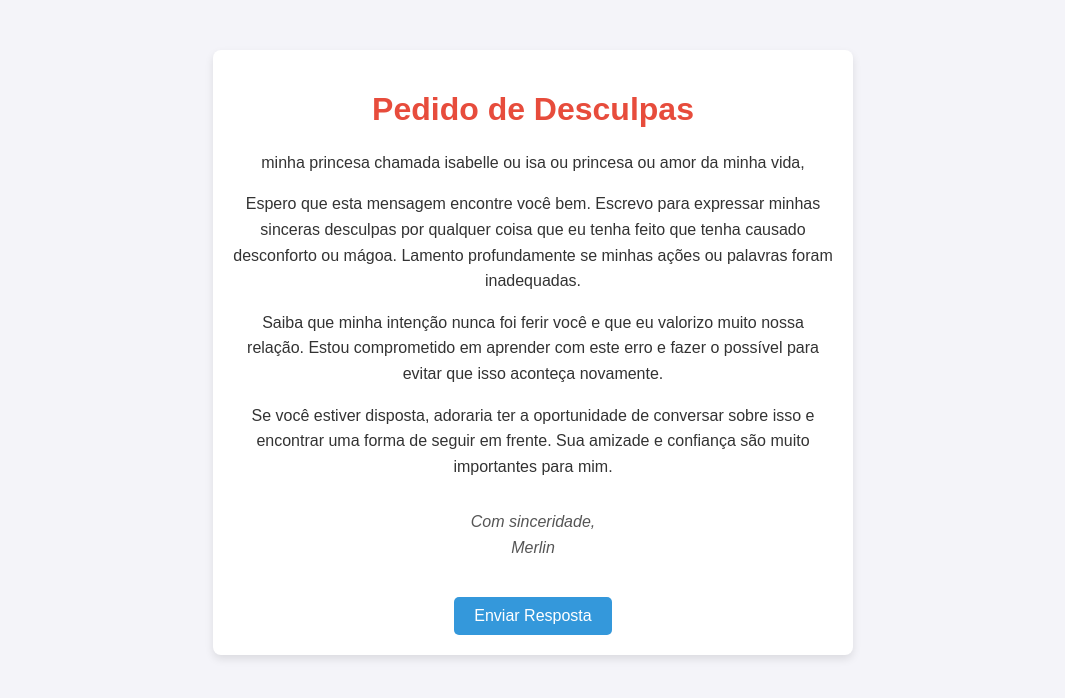
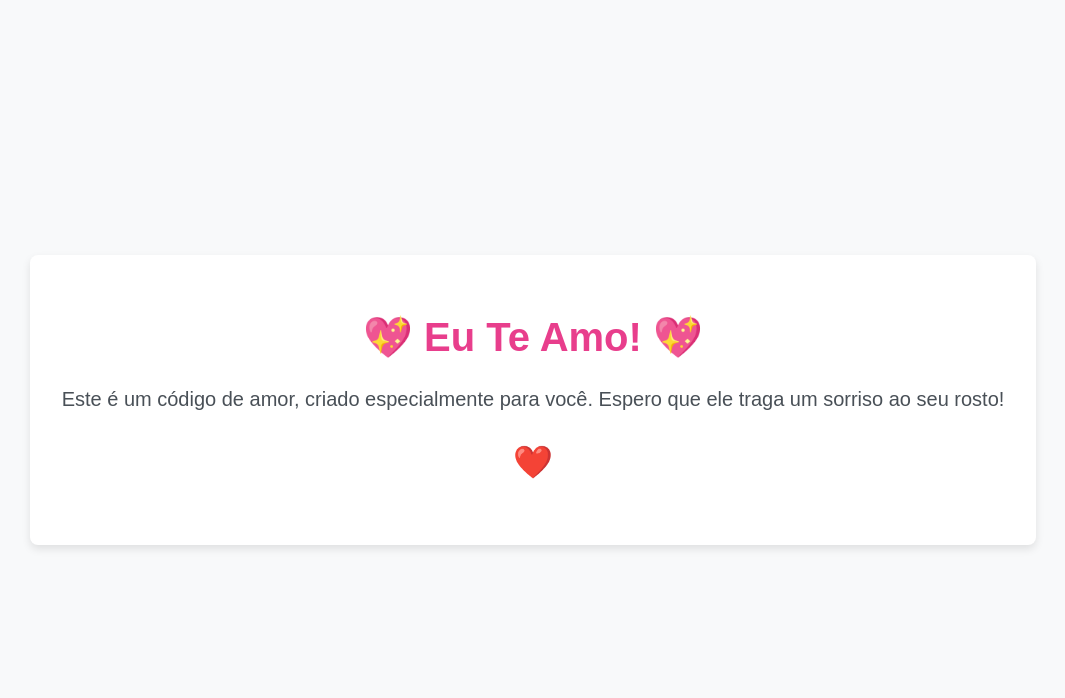
Before and after one commit to GustavoMerlin13/aaaaaalanzokamedesculpa, a plain HTML site: page index.html in a window 1280 px wide. Shown: the whole page, without its empty margins (107-1172 px from the left). Drawn offline with Linux system fonts and the light colour scheme.

Commit message:
Update index.html

```diff
--- a/index.html
+++ b/index.html
@@ -3,61 +3,43 @@
 <head>
     <meta charset="UTF-8">
     <meta name="viewport" content="width=device-width, initial-scale=1.0">
-    <title>Pedido de Desculpas</title>
+    <title>Código de Amor</title>
     <style>
         body {
             font-family: Arial, sans-serif;
-            background-color: #f4f4f9;
-            color: #333;
-            text-align: center;
+            background: #f8f9fa;
+            display: flex;
+            justify-content: center;
+            align-items: center;
+            height: 100vh;
             margin: 0;
-            padding: 0;
         }
         .container {
-            max-width: 600px;
-            margin: 50px auto;
-            padding: 20px;
-            background-color: #fff;
+            text-align: center;
+            background: #fff;
+            padding: 2rem;
             border-radius: 8px;
-            box-shadow: 0 4px 8px rgba(0,0,0,0.1);
+            box-shadow: 0 4px 8px rgba(0, 0, 0, 0.1);
         }
         h1 {
-            color: #e74c3c;
+            color: #e83e8c;
+            font-size: 2.5rem;
         }
         p {
-            font-size: 16px;
-            line-height: 1.6;
+            color: #495057;
+            font-size: 1.25rem;
         }
-        .signature {
-            margin-top: 30px;
-            font-style: italic;
-            color: #555;
-        }
-        .button {
-            display: inline-block;
-            margin-top: 20px;
-            padding: 10px 20px;
-            font-size: 16px;
-            color: #fff;
-            background-color: #3498db;
-            text-decoration: none;
-            border-radius: 5px;
-            transition: background-color 0.3s;
-        }
-        .button:hover {
-            background-color: #2980b9;
+        .heart {
+            color: #e83e8c;
+            font-size: 2rem;
         }
     </style>
 </head>
 <body>
     <div class="container">
-        <h1>Pedido de Desculpas</h1>
-        <p>minha princesa chamada isabelle ou isa ou princesa ou amor da minha vida,</p>
-        <p>Espero que esta mensagem encontre você bem. Escrevo para expressar minhas sinceras desculpas por qualquer coisa que eu tenha feito que tenha causado desconforto ou mágoa. Lamento profundamente se minhas ações ou palavras foram inadequadas.</p>
-        <p>Saiba que minha intenção nunca foi ferir você e que eu valorizo muito nossa relação. Estou comprometido em aprender com este erro e fazer o possível para evitar que isso aconteça novamente.</p>
-        <p>Se você estiver disposta, adoraria ter a oportunidade de conversar sobre isso e encontrar uma forma de seguir em frente. Sua amizade e confiança são muito importantes para mim.</p>
-        <p class="signature">Com sinceridade,<br>Merlin</p>
-        <a href="mailto:isabella@example.com" class="button">Enviar Resposta</a>
+        <h1>💖 Eu Te Amo! 💖</h1>
+        <p>Este é um código de amor, criado especialmente para você. Espero que ele traga um sorriso ao seu rosto!</p>
+        <p class="heart">❤️</p>
     </div>
 </body>
 </html>
```
